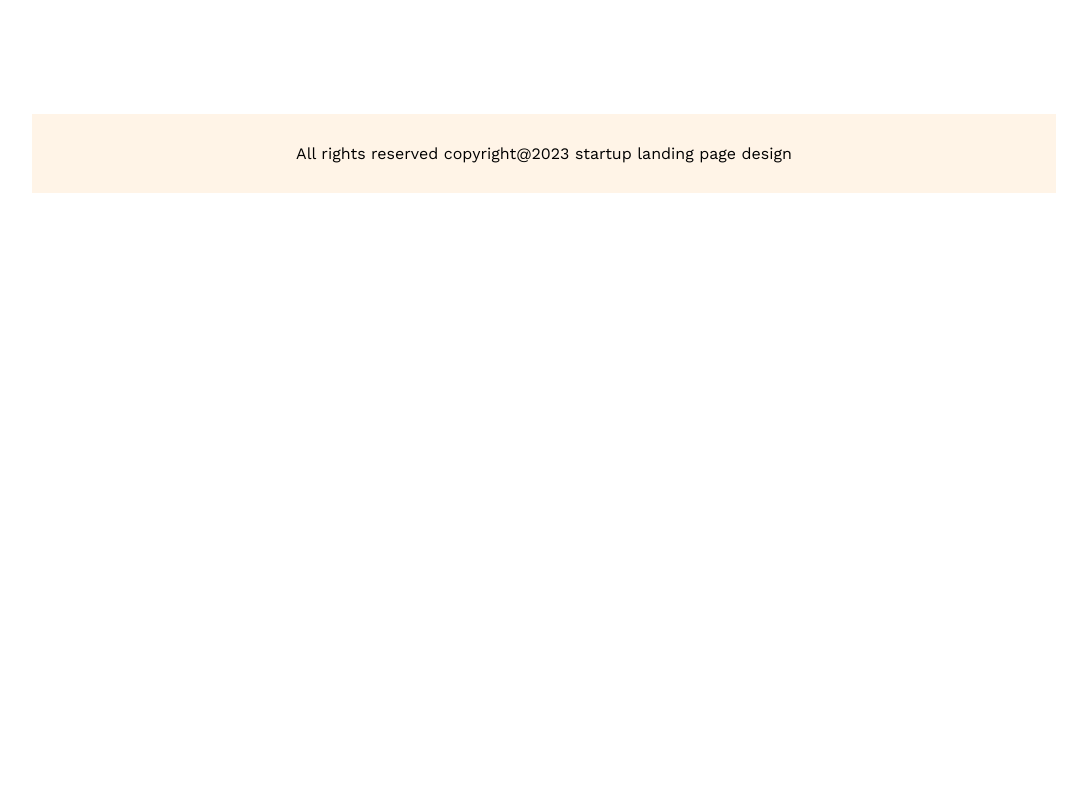
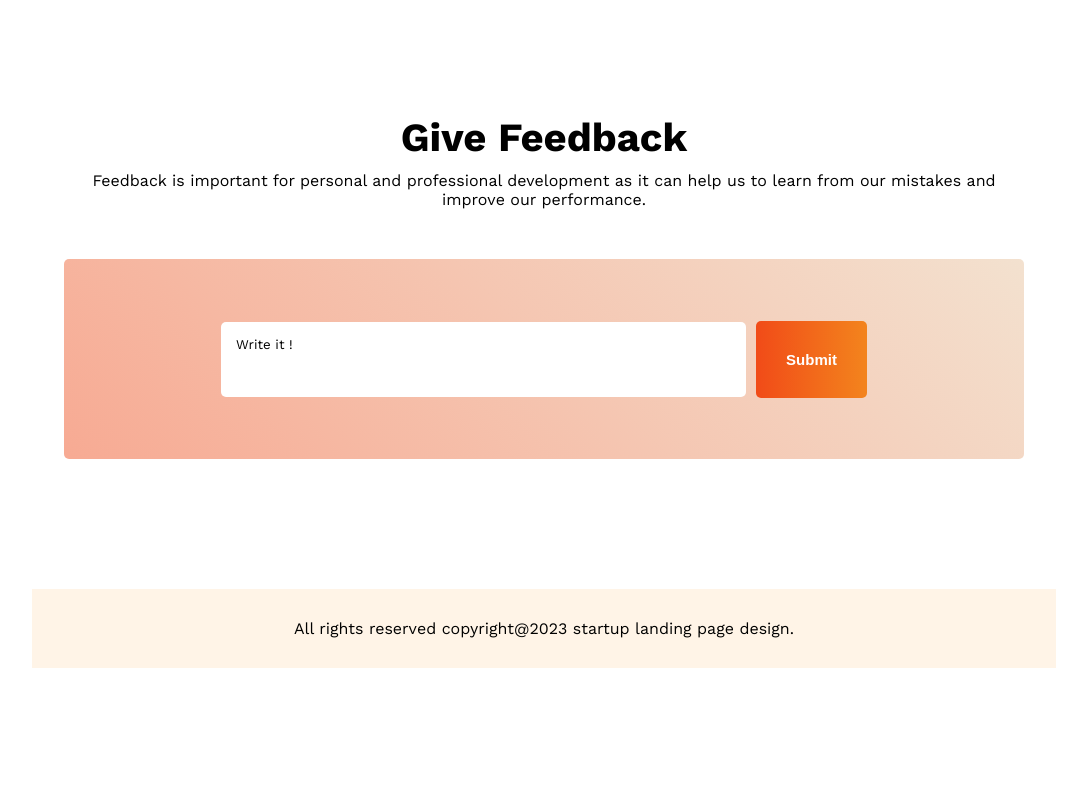
Before and after one commit to sahik7/g3-architects, a plain HTML site: page index.html in a window 1280 px wide. Shown: the part 3427-4217 px from the top of the page, without its empty margins (96-1183 px from the left). Before the commit the page ends 3820 px from the top, so only its background shows below. Drawn offline with nearby package versions, Linux system fonts and the light colour scheme.

Commit message:
final check

```diff
--- a/index.html
+++ b/index.html
@@ -160,8 +160,7 @@
         <!-- Sponsors Section -->
         <section class="margin-top text-center">
             <h1 class="section-title">Our Sponsors</h1>
-            <p class="section-description">There are many variations of passages of Lorem Ipsum available, but the
-                majority have suffered alteration.</p>
+            <p class="section-description">Sponsors are often associated with us and they use our products frequently.</p>
                 <div class="logos">
                     <img src="./images/sponsors/amazon.png" alt="">
                     <img src="./images/sponsors/google.png" alt="">
@@ -170,14 +169,24 @@
                     <img src="./images/sponsors/figma.png" alt="">
                 </div>
         </section>
+        <!-- Feedback Section -->
+        <section class="feedback-section">
+            <h1 class="section-title">Give Feedback</h1>
+            <p class="feedback-description">Feedback is important for personal and professional development as it can help us to learn from our mistakes and improve our performance.</p>
+            <div class="feedback-container">
+                <form class="feedback">
+                    <textarea class="feedback-area" name="" id="" cols="60" rows="3">Write it !</textarea>
+                    <input class="submit-btn" type="submit" value="Submit">
+                </form>
+            </div>
+        </section>
     </main>
 
 
 
     <!-- footer section -->
     <footer class="footer text-center">
-        <p>All rights reserved copyright@2023 startup landing page design</p>
+        <p>All rights reserved copyright@2023 startup landing page design.</p>
     </footer>
 </body>
-
 </html>
--- a/styles/responsive-mobile.css
+++ b/styles/responsive-mobile.css
@@ -53,18 +53,15 @@
         align-items: center;
         justify-content: center;
     }
-
     .quick-features-info {
         width: 100%;
     }
-
     .quick-features-images {
         display: grid;
         grid-template-columns: repeat(1, 1fr);
         grid-gap: 25px;
         width: 50%;
     }
-
     .quick-features-info {
         margin-top: 10px;
         padding-left: 0;
@@ -80,11 +77,9 @@
         flex-direction: column;
         height: 1500px;
     }
-
     .features-details-info {
         width: 100%;
     }
-
     .feature-details-image {
         display: flex;
         flex-direction: column;
@@ -93,7 +88,6 @@
         margin-top: 25px;
         width: 100%;
     }
-
     .btn-experience {
         position: static;
         margin-top: 50px;
@@ -123,8 +117,24 @@
     .logos {
         flex-direction: column;
     }
-
     .logos img {
         margin-bottom: 35px;
     }
+
+
+
+
+
+    /* Feedback Section */
+    .feedback {
+        flex-direction: column;
+    }
+    .feedback-area{
+        width: 80%;
+    }
+    .submit-btn{
+        padding: 15px;
+        margin-left: 0px;
+        margin-top: 10px;
+    }
 }
--- a/styles/styles.css
+++ b/styles/styles.css
@@ -3,14 +3,17 @@
     margin: 0;
     padding: 0;
 }
+
 body {
     font-family: 'Inter', sans-serif;
     font-family: 'Work Sans', sans-serif;
 }
-header{
+
+header {
     background-color: #ff8f0e25;
     height: 1000px;
 }
+
 .btn-primary {
     background-color: #FF900E;
     font-size: 20px;
@@ -21,21 +24,26 @@ header{
     padding: 20px 25px;
     margin-top: 30px;
 }
-.section-title{
-    font-size:40px;
+
+.section-title {
+    font-size: 40px;
     font-weight: 700;
 }
-.text-center{
-    text-align:center;
+
+.text-center {
+    text-align: center;
 }
-.margin-top{
-    margin-top:130px;
+
+.margin-top {
+    margin-top: 130px;
 }
-.normal-description{
+
+.normal-description {
     color: #727272;
     width: 75%;
     margin-top: 10px;
 }
+
 .section-description {
     margin: 25px auto 0;
     font-size: 16px;
@@ -51,7 +59,8 @@ header{
 
 
 /* Centered Containers */
-.header, section{
+.header,
+section {
     margin: 0 auto;
     width: 75%;
 }
@@ -69,14 +78,17 @@ header{
     align-items: center;
     padding: 40px 0;
 }
+
 .label-list {
     display: flex;
     width: 400px;
     justify-content: space-between;
 }
+
 .label-list li {
     list-style: none;
 }
+
 .label-list a {
     text-decoration: none;
     color: #424242;
@@ -93,9 +105,11 @@ header{
     font-size: 64px;
     font-weight: 700;
 }
+
 .banner-image {
     margin-top: 50px;
 }
+
 .banner-image img {
     width: 100%;
 }
@@ -113,23 +127,28 @@ header{
     align-items: center;
     margin-top: 85px;
 }
+
 .quick-features-images {
     display: grid;
     grid-template-columns: repeat(2, 1fr);
     grid-gap: 25px;
     width: 50%;
 }
+
 .quick-features-images img {
     width: 100%;
 }
-.quick-features-info{
+
+.quick-features-info {
     width: 50%;
     padding-left: 40px;
 }
+
 .quick-custom-grey {
     font-weight: 500;
     color: #727272;
 }
+
 .quick-custom-orange {
     color: #FF900E;
 }
@@ -140,47 +159,56 @@ header{
 
 
 /* Features Details Section */
-.features-details{
+.features-details {
     display: flex;
     align-items: center;
     margin-top: 130px;
     height: 900px;
 }
-.features-details-info{
+
+.features-details-info {
     width: 50%;
 }
-.details-info-title{
-    font-size:45px;
+
+.details-info-title {
+    font-size: 45px;
     font-weight: 700;
     padding-left: 15px;
     border-left: 5px solid #FF900E;
 }
-.features{
+
+.features {
     width: 80%;
-    padding-left:20px;
+    padding-left: 20px;
 }
-.feature{
+
+.feature {
     margin-top: 30px;
 }
-.feature-heading{
-    font-size:20px;
-    font-weight:600;
+
+.feature-heading {
+    font-size: 20px;
+    font-weight: 600;
     margin-bottom: 10px;
 }
-.feature-description{
+
+.feature-description {
     color: #727272;
     height: 78px;
     overflow: hidden;
     text-overflow: ellipsis;
 }
-.feature-details-image{
+
+.feature-details-image {
     width: 50%;
     position: relative;
 }
-.feature-details-image img{
+
+.feature-details-image img {
     width: 100%;
 }
-.btn-experience{
+
+.btn-experience {
     width: 200px;
     padding: 25px 35px;
     line-height: 25px;
@@ -194,7 +222,8 @@ header{
     bottom: -40px;
     left: -40px;
 }
-.btn-experience-custom{
+
+.btn-experience-custom {
     font-size: 17px;
     font-weight: 500;
 }
@@ -206,12 +235,13 @@ header{
 
 
 /* Facts Section */
-.facts{
+.facts {
     display: flex;
     justify-content: space-around;
     margin-top: 100px;
 }
-.fact{
+
+.fact {
     text-align: center;
     height: 180px;
     width: 180px;
@@ -220,21 +250,24 @@ header{
     display: flex;
     justify-content: center;
     align-items: center;
-    transition:padding .5s, background-image .5s;
+    transition: padding .5s, background-image .5s;
 }
-.fact:hover{
+
+.fact:hover {
     padding: 15px;
-    background-image:linear-gradient(45deg, #f14b18,#f3841d);
+    background-image: linear-gradient(45deg, #f14b18, #f3841d);
     border: none;
     color: white;
 }
-.fact:hover .fact-heading{
+
+.fact:hover .fact-heading {
     color: white;
 }
-.fact-heading{
+
+.fact-heading {
     color: #424242;
     font-size: 30px;
-    font-weight:600;
+    font-weight: 600;
     margin-top: 20px;
 }
 
@@ -245,13 +278,14 @@ header{
 
 
 /* Sponsors Section */
-.logos{
+.logos {
     display: flex;
     align-items: center;
     justify-content: space-between;
     margin-top: 50px;
 }
-.logos img{
+
+.logos img {
     width: 120px;
     filter: grayscale(100%);
 }
@@ -262,10 +296,56 @@ header{
 
 
 
+
+/* Feedback Section */
+.feedback-section{
+    margin-top: 130px;
+    text-align: center;
+}
+.feedback-container {
+    display: flex;
+    justify-content: center;
+    background-image: linear-gradient(45deg, #f7aa93, #f3e1cf);
+    border-radius: 5px;
+    height: 200px;
+    margin-top: 50px;
+}
+.feedback {
+    display: flex;
+    justify-content: center;
+    align-items: center;
+}
+.feedback-description{
+    margin-top:10px;
+}
+.feedback-area{
+    border: none;
+    font-family: 'Work Sans', sans-serif;
+    padding: 15px ;
+    width: 100%;
+    resize: none;
+    border-radius:5px;
+}
+.submit-btn{
+    padding: 30px 30px;
+    border: none;
+    background-image:linear-gradient(90deg, #f14b18, #f3841d);
+    border-radius:5px;
+    margin-left: 10px;
+    font-size: 15px;
+    color: white;
+    font-weight: 600;
+}
+
+
+
+
+
+
 /* Footer Section */
 .footer {
     width: 80%;
-    margin: 130px auto 200px;
+    margin: 130px auto 150px;
     background-color: #FFF4E7;
     padding: 30px 0;
 }
```
